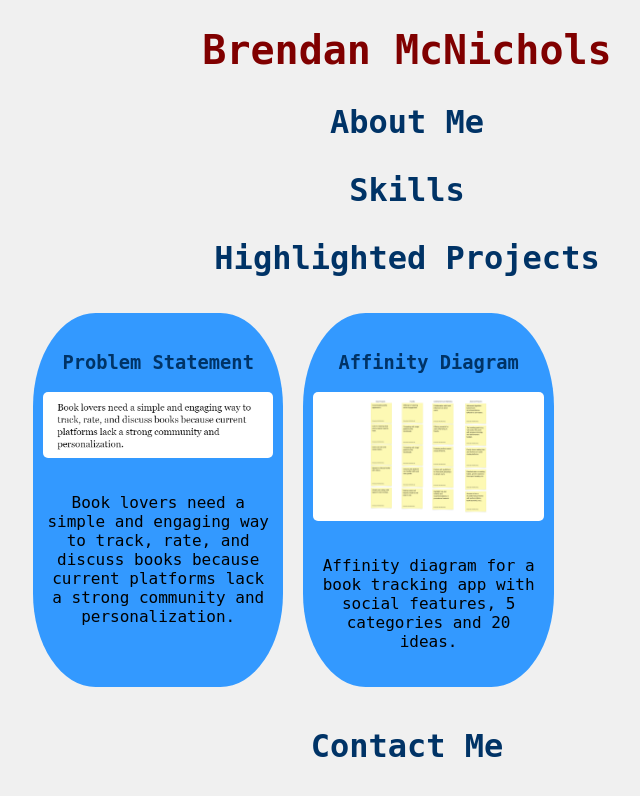
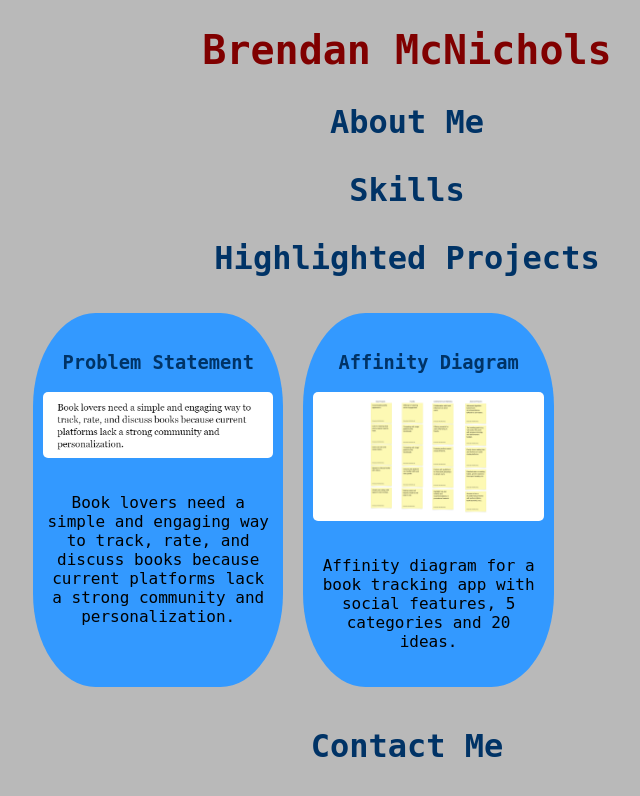
Before and after one commit to bmcnic/bmcnic.github.io, a plain HTML site: page index.html in a window 1280 px wide. Shown: the whole page, without its empty margins (233-873 px from the left). Drawn offline with Linux system fonts and the light colour scheme.

Commit message:
project management 3 push to site

```diff
--- a/styles.css
+++ b/styles.css
@@ -1,6 +1,6 @@
 body {
     font-family: 'Monospace', sans-serif;
-    background-color: #f0f0f0;
+    background-color: #b9b9b9;
     text-align: center;
     margin: 0;
     padding: 0;
```
